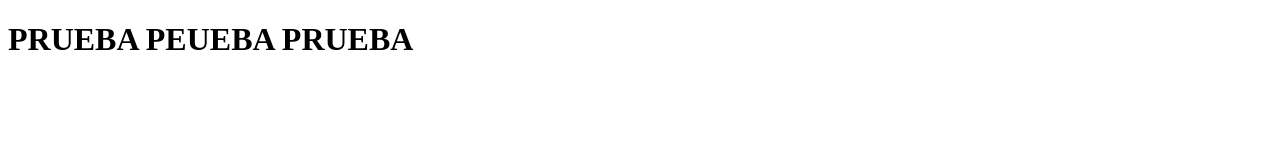
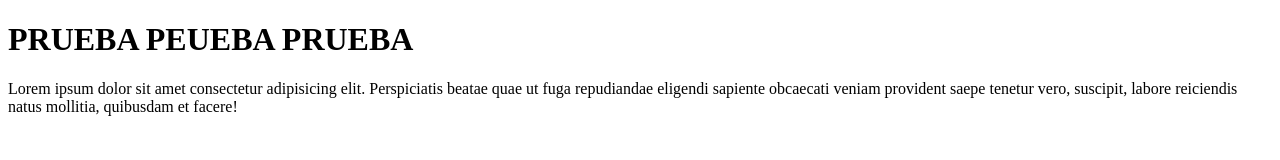
Before and after one commit to avasquezv/prueba---Final, a plain HTML site: page index.html in a window 1280 px wide. Drawn offline with Linux system fonts and the light colour scheme.

Commit message:
update index.html
agregando parrafos

```diff
--- a/index.html
+++ b/index.html
@@ -9,5 +9,9 @@
 <body>
     <h1>PRUEBA PEUEBA PRUEBA</h1>
 
+    <p>
+        Lorem ipsum dolor sit amet consectetur adipisicing elit. Perspiciatis beatae quae ut fuga repudiandae eligendi sapiente obcaecati veniam provident saepe tenetur vero, suscipit, labore reiciendis natus mollitia, quibusdam et facere!
+    </p>
+
 </body>
 </html>
```
